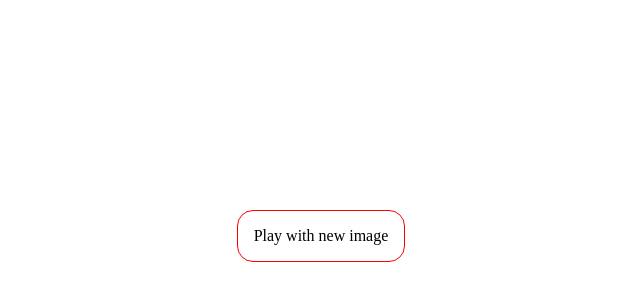
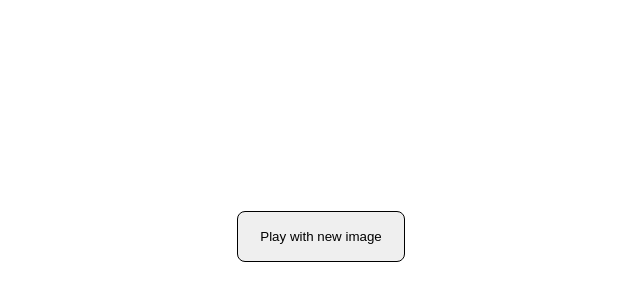
Before and after one commit to gygabo-r/just-a-puzzle, a React (Create React App) app: page / in a window 1280 px wide. Shown: the part 164-464 px from the top of the page, without its empty margins (319-959 px from the left). Built offline with nearby package versions, Linux system fonts and the light colour scheme.

Commit message:
styling fixes

```diff
--- a/src/App.tsx
+++ b/src/App.tsx
@@ -1,7 +1,7 @@
 import React, { useCallback, useState } from 'react';
 import { CutOption } from './interfaces/CutOption';
-import { ImageUploader } from './cut-selection/ImageUploader';
-import { CutSelection } from './cut-selection/CutSelection';
+import { ImageUploader } from './selection/ImageUploader';
+import { CutSelection } from './selection/CutSelection';
 import Play from './play/Play';
 
 type State = 'upload' | 'cut-selection' | 'play';
--- a/src/cut-selection/CutSelection.tsx
+++ b/src/selection/CutSelection.tsx
@@ -46,7 +46,7 @@ const Option: React.FC<{ cut: CutOption; selectedCut?: CutOption; onCutChange: (
                 checked={selectedCut?.x === cut.x && selectedCut?.y === cut.y}
                 onChange={() => onCutChange(cut)}
             />
-            {`${cut.x} x ${cut.y}`}
+            {`${cut.x * cut.y}`}
         </label>
     );
 };
--- a/src/cut-selection/ImageUploader.css
+++ b/src/selection/ImageUploader.css
@@ -1,7 +1,6 @@
 .upload_button {
-    border: 1px solid red;
-    border-radius: 1rem ;
-    padding: 1rem;
+    border: 1px solid black;
+    border-radius: 0.5rem ;
     cursor: pointer;
 }
 
--- a/src/cut-selection/ImageUploader.tsx
+++ b/src/selection/ImageUploader.tsx
@@ -27,6 +27,7 @@ export const ImageUploader: React.FC<Props> = (p) => {
 
     return (
         <div className="container centered">
+            <button className="upload_button">
                 <label htmlFor="upload-image" className="upload_label">
                     <input
                         onChange={loadFile}
@@ -35,8 +36,9 @@ export const ImageUploader: React.FC<Props> = (p) => {
                         type="file"
                         style={{ display: 'none' }}
                     />
-                <span className="upload_button">Play with new image</span>
+                    <span style={{ padding: '1rem', cursor: 'pointer' }}>Play with new image</span>
                 </label>
+            </button>
         </div>
     );
 };
```
Also changed, not shown: src/selection/CutSelection.css (renamed from src/cut-selection/CutSelection.css), src/selection/useCuts.ts (renamed from src/cut-selection/useCuts.ts). Lines whose indentation alone changed are shown as unchanged.
